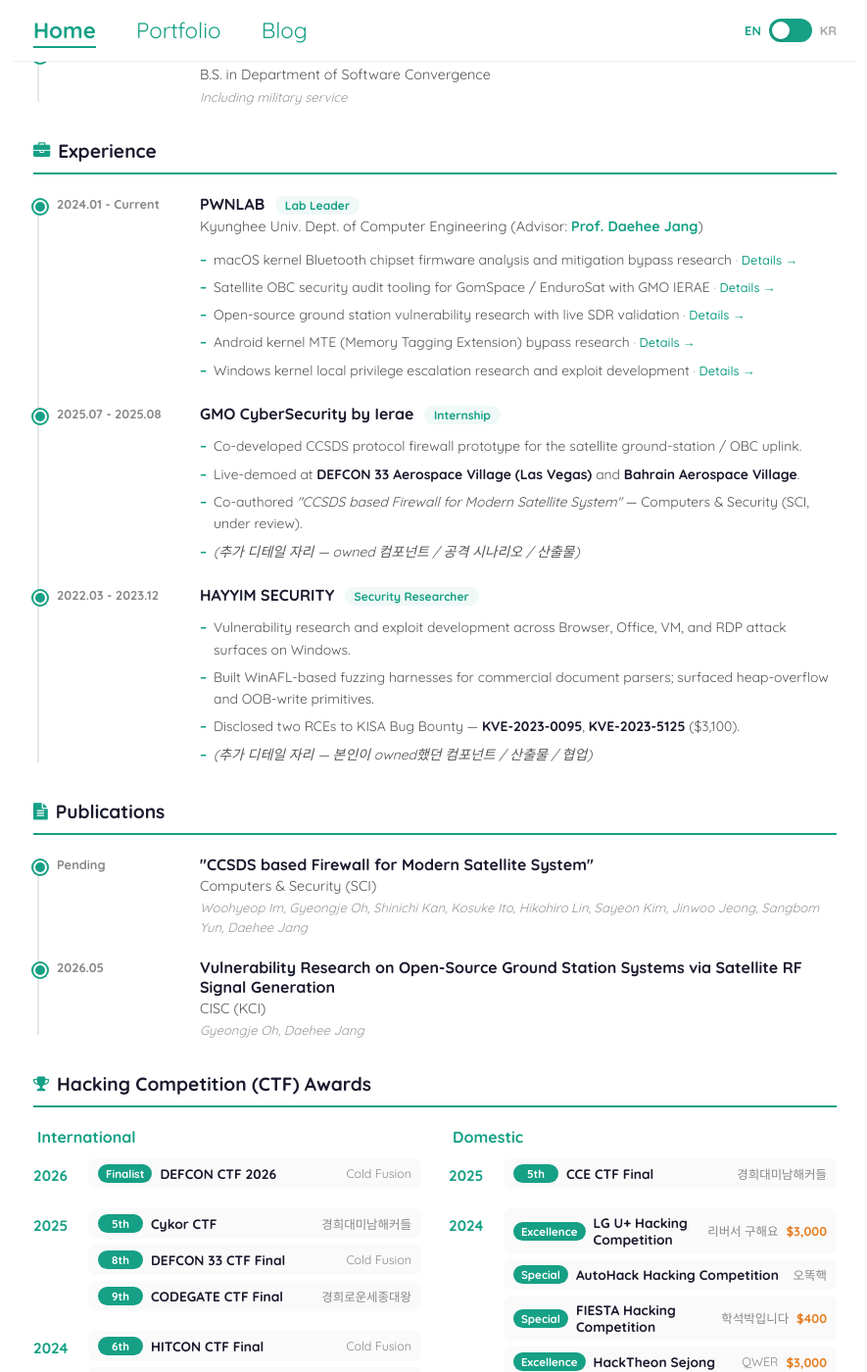
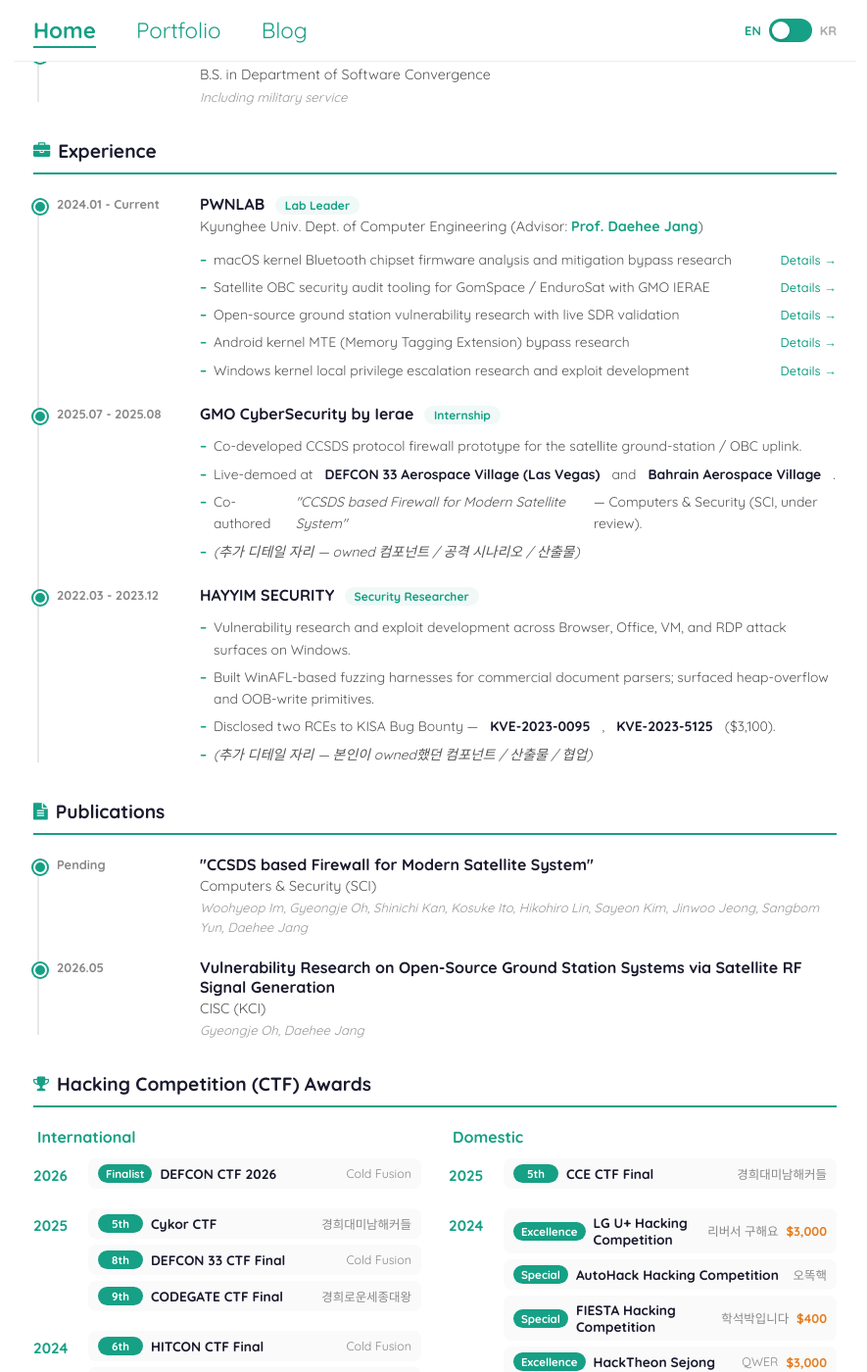
Before and after one commit to Gyeongje/gyeongje.github.io, a Jekyll site: the page built from index.md, in a window 1280 px wide and 1400 px high, scrolled down 445 px. Shown: the whole window at 98% size, without its empty margins (196-1081 px from the left). Built offline with Jekyll 4.4.1, drawn with Linux system fonts in a browser that asks for light colours; some web fonts are replaced.

Commit message:
Right-align Details link on each PWNLAB research row
Make cv-research-list rows a flex container so the Details meta is
pushed to the right edge (margin-left:auto + flex-shrink:0), matching
how team names sit on the right in the CTF Awards rows. The research
description text now lives in an explicit cv-research-text span so it
flexes and wraps without colliding with the right-pinned link.

Co-Authored-By: Claude Opus 4.7 (1M context) <noreply@anthropic.com>

```diff
--- a/assets/css/main.css
+++ b/assets/css/main.css
@@ -585,6 +585,9 @@ strong { color: #16a085; }
   padding: 3px 0;
   padding-left: 14px;
   position: relative;
+  display: flex;
+  align-items: baseline;
+  gap: 12px;
 }
 
 .cv-research-list li::before {
@@ -595,9 +598,17 @@ strong { color: #16a085; }
   font-weight: 700;
 }
 
+.cv-research-text {
+  flex: 1;
+  min-width: 0;
+}
+
 .cv-research-meta {
   color: #999;
   font-size: 92%;
+  margin-left: auto;
+  flex-shrink: 0;
+  white-space: nowrap;
 }
 
 .cv-research-meta a {
--- a/index.md
+++ b/index.md
@@ -60,11 +60,11 @@ title: Gyeongje Oh
         <strong>PWNLAB</strong> <span class="cv-badge" data-en="Lab Leader" data-ko="랩장">Lab Leader</span>
         <p><span data-en="Kyunghee Univ. Dept. of Computer Engineering" data-ko="경희대학교 컴퓨터공학과">Kyunghee Univ. Dept. of Computer Engineering</span> (Advisor: <a href="https://pwnlab.kr/downloads/cv.pdf" target="_blank">Prof. Daehee Jang</a>)</p>
         <ul class="cv-research-list">
-          <li>macOS kernel Bluetooth chipset firmware analysis and mitigation bypass research <span class="cv-research-meta">· <a href="{{ '/portfolio/#macos-bt' | prepend: site.baseurl }}">Details →</a></span></li>
-          <li>Satellite OBC security audit tooling for GomSpace / EnduroSat with GMO IERAE <span class="cv-research-meta">· <a href="{{ '/portfolio/#satellite-obc' | prepend: site.baseurl }}">Details →</a></span></li>
-          <li>Open-source ground station vulnerability research with live SDR validation <span class="cv-research-meta">· <a href="{{ '/portfolio/#ground-station' | prepend: site.baseurl }}">Details →</a></span></li>
-          <li>Android kernel MTE (Memory Tagging Extension) bypass research <span class="cv-research-meta">· <a href="{{ '/portfolio/#android-mte' | prepend: site.baseurl }}">Details →</a></span></li>
-          <li>Windows kernel local privilege escalation research and exploit development <span class="cv-research-meta">· <a href="{{ '/portfolio/#windows-lpe' | prepend: site.baseurl }}">Details →</a></span></li>
+          <li><span class="cv-research-text">macOS kernel Bluetooth chipset firmware analysis and mitigation bypass research</span> <span class="cv-research-meta"><a href="{{ '/portfolio/#macos-bt' | prepend: site.baseurl }}">Details →</a></span></li>
+          <li><span class="cv-research-text">Satellite OBC security audit tooling for GomSpace / EnduroSat with GMO IERAE</span> <span class="cv-research-meta"><a href="{{ '/portfolio/#satellite-obc' | prepend: site.baseurl }}">Details →</a></span></li>
+          <li><span class="cv-research-text">Open-source ground station vulnerability research with live SDR validation</span> <span class="cv-research-meta"><a href="{{ '/portfolio/#ground-station' | prepend: site.baseurl }}">Details →</a></span></li>
+          <li><span class="cv-research-text">Android kernel MTE (Memory Tagging Extension) bypass research</span> <span class="cv-research-meta"><a href="{{ '/portfolio/#android-mte' | prepend: site.baseurl }}">Details →</a></span></li>
+          <li><span class="cv-research-text">Windows kernel local privilege escalation research and exploit development</span> <span class="cv-research-meta"><a href="{{ '/portfolio/#windows-lpe' | prepend: site.baseurl }}">Details →</a></span></li>
         </ul>
       </div>
     </div>
```
